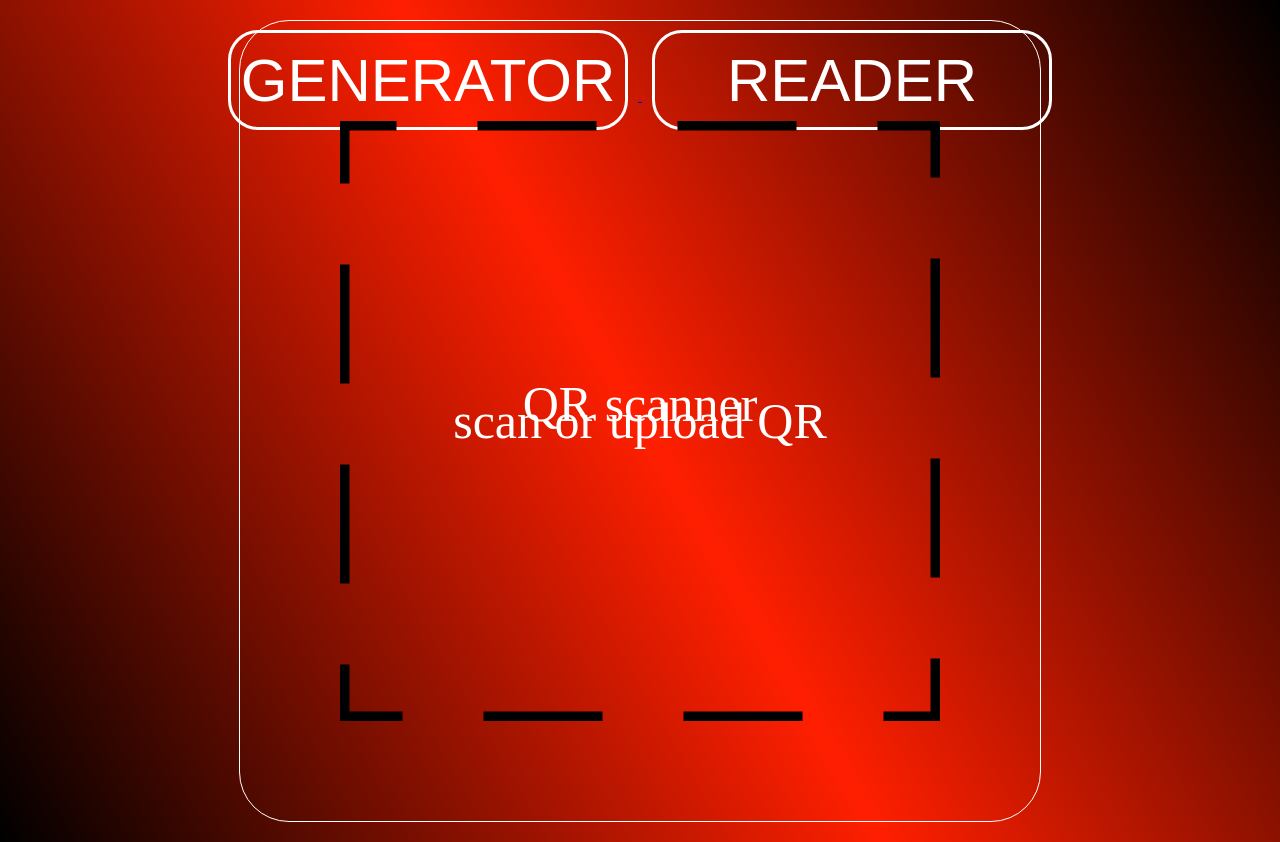
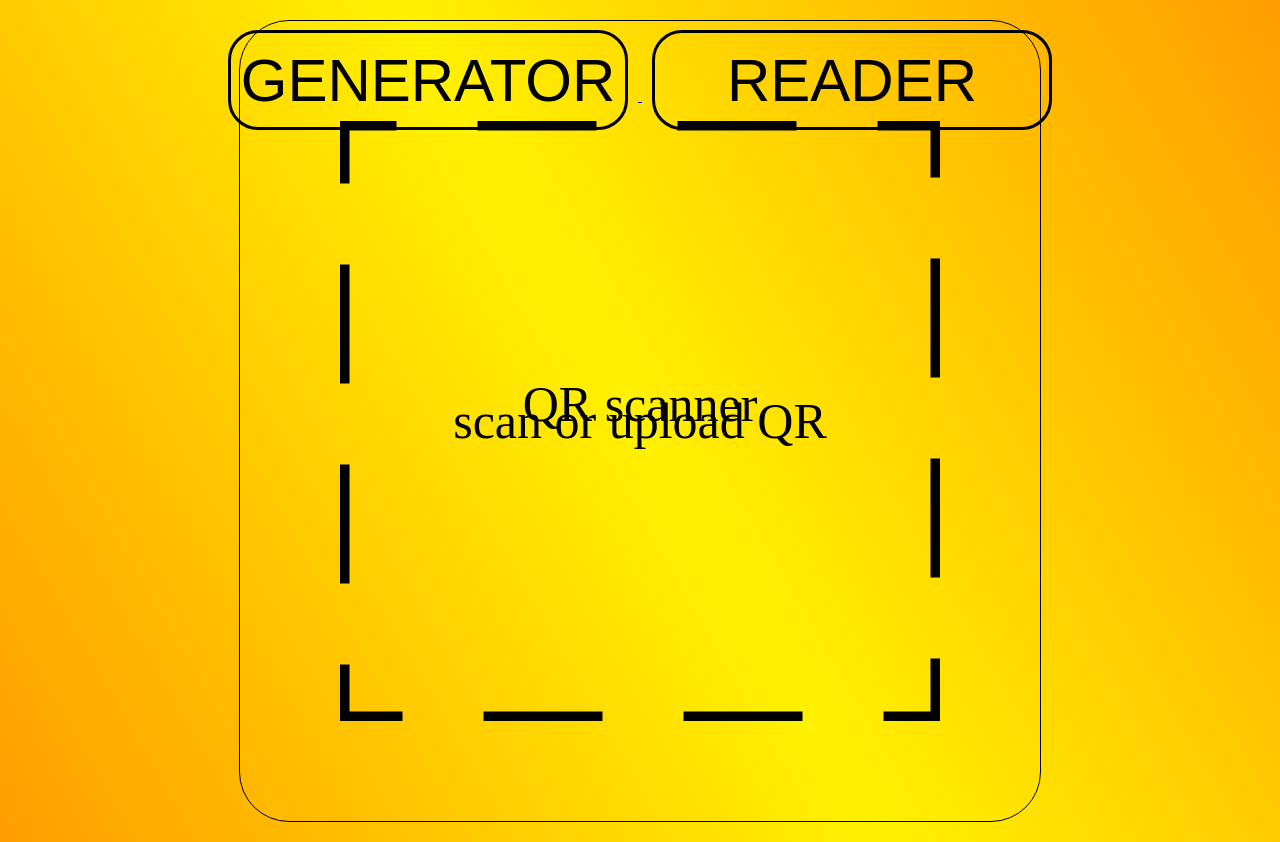
Before and after one commit to omvijaysharma/QR-Buddy, a plain HTML site: page scan.html in a window 1280 px wide. Drawn offline with nearby package versions, Linux system fonts and the light colour scheme.

Commit message:
Update scan.css

```diff
--- a/scan.css
+++ b/scan.css
@@ -10,7 +10,7 @@ html, body {
 }
 
 .backgroundcolor {
-    background: linear-gradient(60deg, #000000, #ff1f00, #000000);
+    background: linear-gradient(60deg,#ff9d00,#fff100,#ff9d00);
     min-height: 100vh;
     display: flex;
     flex-direction: column;
@@ -31,27 +31,27 @@ html, body {
     font-size: 60px;
     border-radius: 30px;
     background: transparent;
-    border: 3px solid white;
-    color: white;
+    border: 3px solid black;
+    color: black;
     margin: 10px;
 }
 
 #inputtitle {
     font-size: 50px;
-    color: white;
+    color: black;
     position: fixed;
     top: 375px;
 }
 
 .image-container {
     position: relative;
-    border: 1px solid white;
+    border: 1px solid black;
     border-radius: 50px;
 }
 
 .img-scan {
     font-size: 50px;
-    color: white;
+    color: black;
 }
 
 #defaultimage {
@@ -106,7 +106,7 @@ html, body {
     width: 800px;
     position: fixed;
     top: 1400px;
-    border-top: 2px solid white;
+    border-top: 2px solid black;
 }
 
 .result-container {
@@ -130,7 +130,7 @@ html, body {
     overflow-x: scroll;
     font-size: 50px;
     font-weight: 450;
-    color: white;
+    color: black;
 }
 
 .result-container .copy-logo {
```
